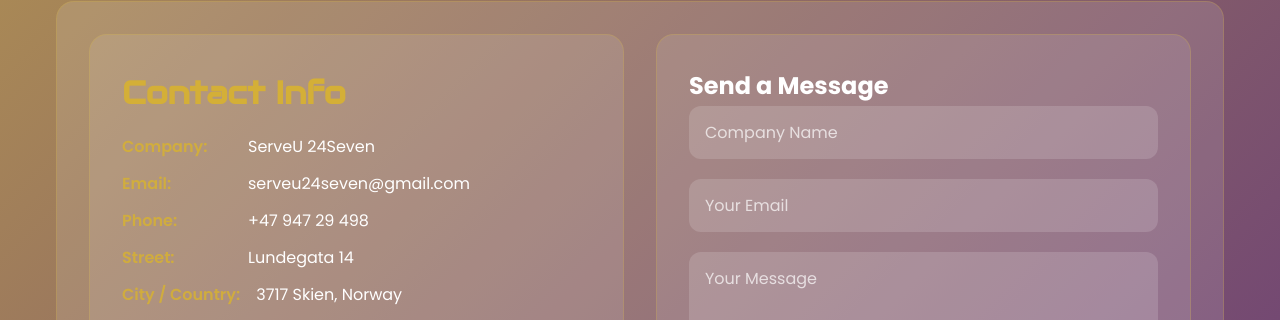
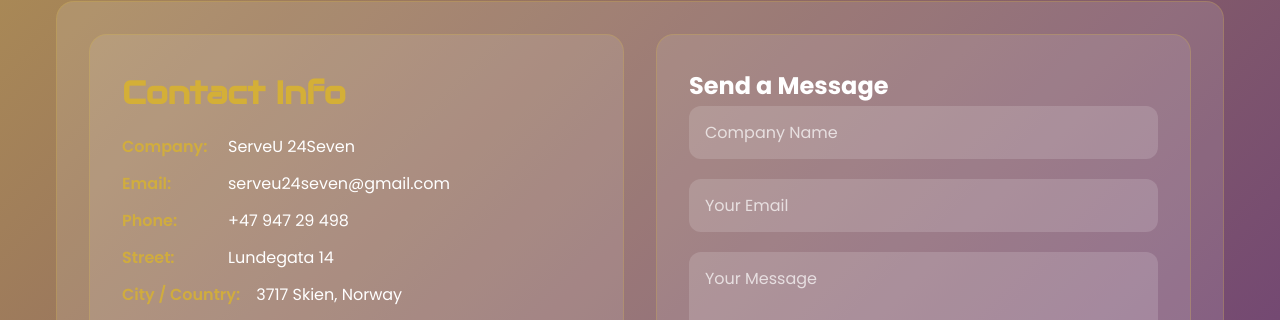
Before and after one commit to ibrahimkodehode-png/ServeU-24-7, a plain HTML site: page index.html in a window 1280 px wide. Shown: the part 3750-4070 px from the top of the page. Drawn offline with Linux system fonts and the light colour scheme; a web font is replaced by a local one.

Commit message:
remake 4

```diff
--- a/style.css
+++ b/style.css
@@ -739,17 +739,19 @@
   margin-bottom: 0.7rem;
   font-size: 1rem;
   align-items: center;
+  flex-wrap: wrap; /* <-- FIX */
 }
 
 .info-label {
   font-weight: 600;
   color: rgba(212, 175, 55, 0.9);
-  min-width: 110px;
+  min-width: 90px; /* <-- reduced width */
 }
 
 .contact-details a {
   color: white;
   text-decoration: none;
+  word-break: break-word; /* <-- FIX */
 }
 
 .contact-details a:hover {
```
